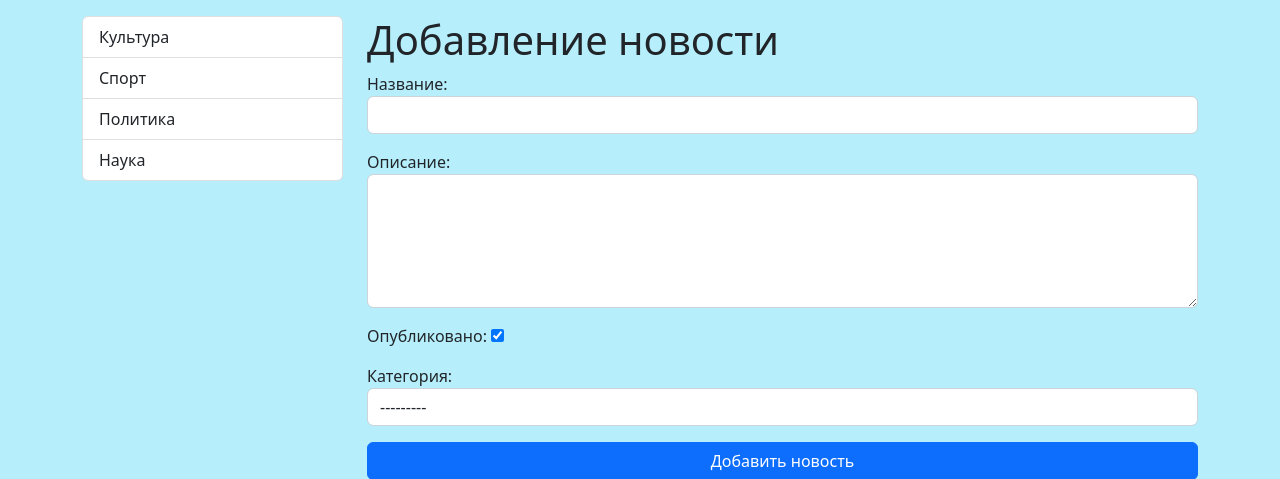
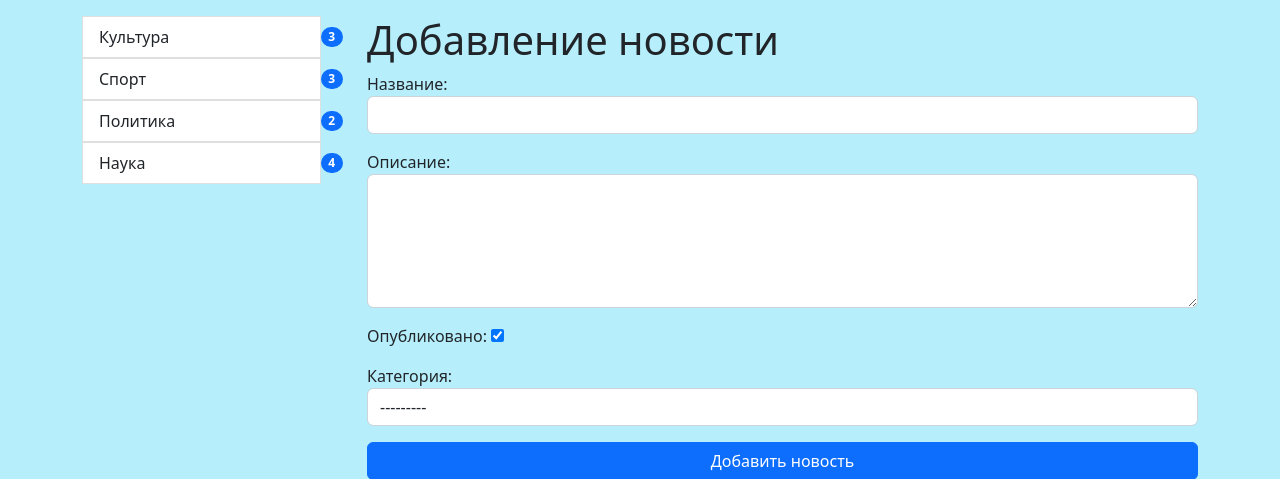
Before and after one commit to Staks-sor/djangoProjectmy, a Django app: page /news/add_news/ in a window 1280 px wide. Shown: the part 56-535 px from the top of the page. Run offline with Django 4.2, Linux system fonts and the light colour scheme; data comes from the database, SQL or seed files in the repository; some libraries are stand-ins or nearby versions.

Commit message:
добавил вывод количесива новостей

```diff
--- a/news/templates/news/list_categories.html
+++ b/news/templates/news/list_categories.html
@@ -1,5 +1,9 @@
 <div class="list-group">
     {% for item in categories %}
-        <a href="{{ item.get_absolute_url }}" class="list-group-item list-group-item-action">{{ item.title }}</a>
+        <li class="d-flex justify-content-between align-items-center">
+            <a href="{{ item.get_absolute_url }}" class="list-group-item list-group-item-action">{{ item.title }}</a>
+            <span class="badge bg-primary rounded-pill">{{ item.cnt }}</span>
+        </li>
+
     {% endfor %}
 </div>
```
